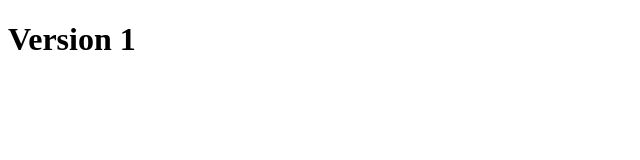
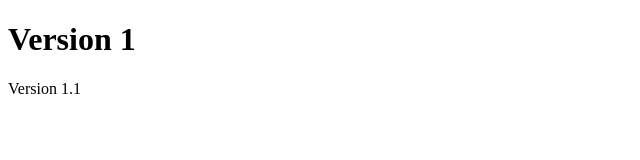
Before and after one commit to kingO1989/Webappdev, a plain HTML site: page index.html in a window 1280 px wide. Shown: the full height of the page, 0-640 px from the left. Drawn offline with Linux system fonts and the light colour scheme.

Commit message:
version 1.1

```diff
--- a/index.html
+++ b/index.html
@@ -8,5 +8,6 @@
 </head>
 <body>
     <h1>Version 1</h1>
+    <p>Version 1.1</p>
 </body>
 </html>
```
